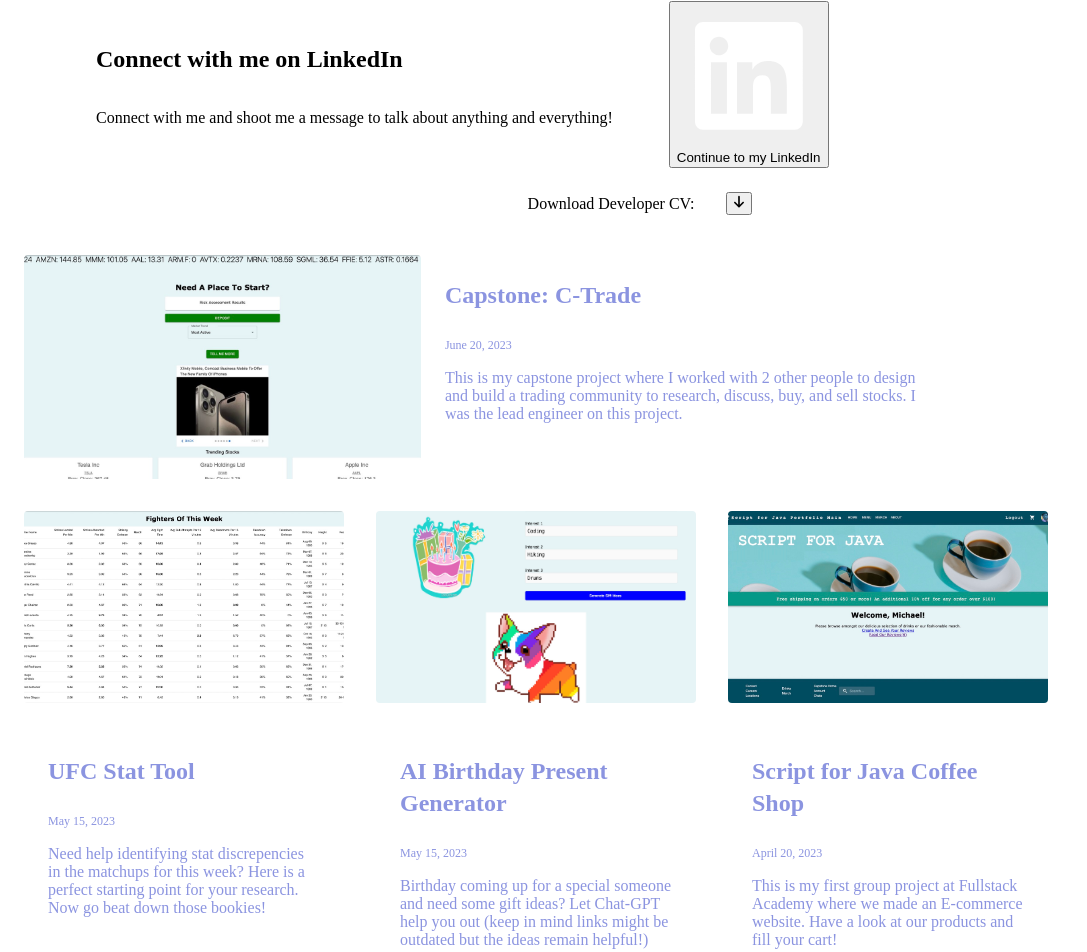
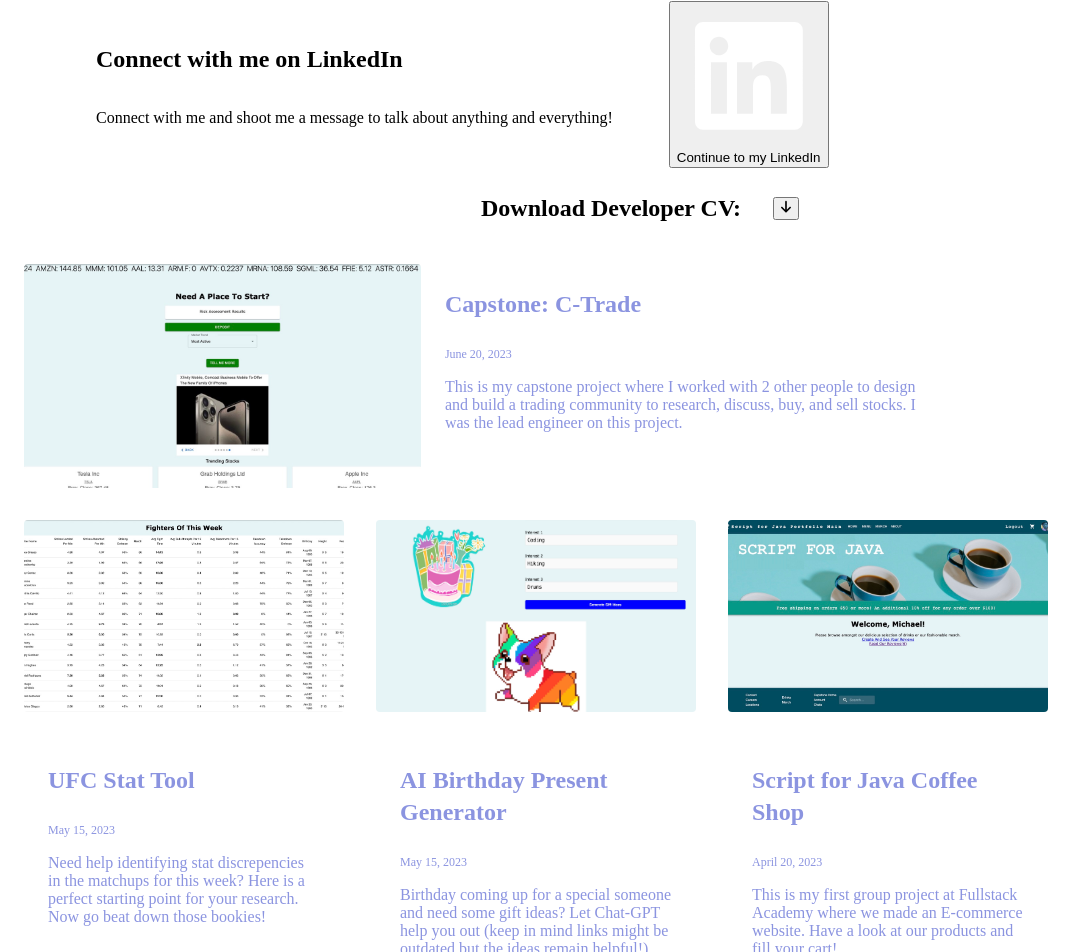
Before and after one commit to mjngit/portfolio, a React app: page /#/ in a window 1280 px wide. Shown: the part 2236-3188 px from the top of the page, without its empty margins (0-1087 px from the left). Built offline with nearby package versions, Linux system fonts and the light colour scheme; no server answers; the HTML template or start-up script is replaced by a standard one; what react-swipeable-views-utils would draw is missing.

Commit message:
CV DL added 1.1

```diff
--- a/src/Components/HomeComponents/HomeV2.js
+++ b/src/Components/HomeComponents/HomeV2.js
@@ -57,6 +57,9 @@ function HomeV2() {
                         </li>
                         <li className="flex" style={{ display: 'flex'}}>
                             <a rel="noopener noreferrer" onClick={() => window.location = 'mailto:mnorris6@elon.edu'} className="flex items-center px-4 -mb-1 border-b-2 dark:border-transparent dark:text-lime-400 dark:border-lime-400" style={{display: 'flex', alignItems: 'center', paddingLeft: '16px', paddingRight: '16px', borderWidth: '2px', color: '#03b1fc' }}>Email Me</a>
+                        </li>
+                        <li className="flex" style={{ display: 'flex'}}>
+                            <a rel="noopener noreferrer" href="static/Michael.Norris.FullStack.Developer.Resume.pdf" download className="flex items-center px-4 -mb-1 border-b-2 dark:border-transparent dark:text-lime-400 dark:border-lime-400" style={{display: 'flex', alignItems: 'center', paddingLeft: '16px', paddingRight: '16px', borderWidth: '2px', color: '#03b1fc' }}>CV</a>
                         </li>
                     </ul>
                     <div style={{ display: 'flex', alignItems: 'center'}}>
@@ -194,7 +197,7 @@ function HomeV2() {
                 </div> */}
 
                 <div style={{display: 'flex', justifyContent: 'center', alignItems: 'center'}}>
-                <span style={{ paddingRight: '2rem'}}>Download Developer CV:</span>
+                    <span className="text-lg" style={{fontSize: '1.5rem', lineHeight: '2rem', fontWeight: '600', paddingRight: '2rem'}}>Download Developer CV:</span>
                     <a href="static/Michael.Norris.FullStack.Developer.Resume.pdf" download>
                         <button class="Btn">
                             <svg
```
Lines whose indentation alone changed are shown as unchanged.
